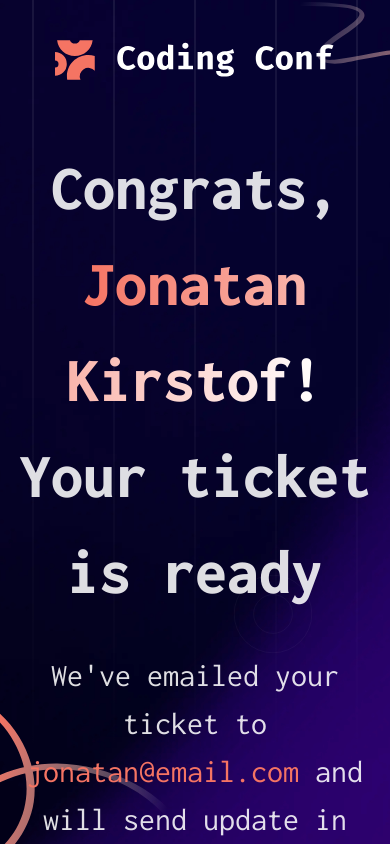
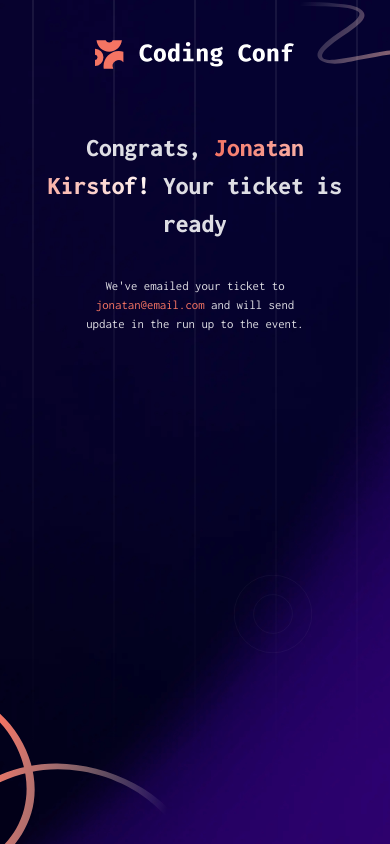
Before and after one commit to yohans-kasaw/frontend-master-conference-ticket-generator, a Vue app: page / in a window 390 px wide. Built offline with nearby package versions, Linux system fonts and the light colour scheme; a web font is replaced by a local one.

Commit message:
mobile: titles ad subtitle of tickat conformation made responsive

```diff
--- a/src/App.vue
+++ b/src/App.vue
@@ -1,13 +1,25 @@
 <template>
-    <TicketConfirmation/>
+    <div class="mt-10 d-flex justify-center">
+        <div>
+            <v-img :src="log_full_url" :width="200" />
+        </div>
+    </div>
+    <TicketConfirmation />
 </template>
 
 <script>
-import TicketConfirmation from "./views/TicketConfirmation.vue"
+import log_full_url from '@src/assets/svgs/logo-full.svg'
+
+import TicketConfirmation from './views/TicketConfirmation.vue'
 export default {
     components: {
-        TicketConfirmation
-    }
+        TicketConfirmation,
+    },
+    data() {
+        return {
+            log_full_url,
+        }
+    },
 }
 </script>
 
--- a/src/style.css
+++ b/src/style.css
@@ -52,8 +52,12 @@ body {
         url('./assets/svgs/pattern-lines.svg'),
         url('./assets/background/background-mobile.png');
     background-repeat: no-repeat;
-    background-color: red;
-    background-size: 35vw auto, 50vw auto, 20vw auto, auto, cover;
+    background-size:
+        35vw auto,
+        50vw auto,
+        20vw auto,
+        auto,
+        cover;
     background-position:
         top right,
         bottom left,
@@ -87,11 +91,11 @@ body {
 }
 
 .font-extra-big {
-    font-size: 4rem;
+    font-size: clamp(1.6rem, 6vw, 4rem);
 }
 
 .font-big {
-    font-size: 2rem;
+    font-size: clamp(0.8rem, 3vw, 1.8rem);
 }
 
 .font-mid {
--- a/src/views/TicketConfirmation.vue
+++ b/src/views/TicketConfirmation.vue
@@ -1,41 +1,27 @@
 <template>
     <div class="d-flex flex-column">
-        <div class="mt-10 d-flex justify-center">
-            <div>
-                <v-img :src="log_full_url" :width="280" />
-            </div>
-        </div>
-        <div class="mt-15">
-            <div class="font-weight-bold font-extra-big text-center">
+        <div class="mt-15 mx-auto">
+            <div
+                class="font-weight-bold font-extra-big text-center mx-auto"
+                style="width: 85vw; max-width: 55rem;"
+            >
                 Congrats,
-                <span class="red-gradient-text">Jonatan Kirstof!</span>
-                <br />
+                <span class="red-gradient-text"> Jonatan Kirstof! </span>
                 Your ticket is ready
             </div>
-            <div class="mt-8 font-weight-regular font-big text-center">
+            <div
+                class="mt-8 font-weight-regular font-big text-center mx-auto"
+                style="width: 60vw; max-width: 40rem;"
+            >
                 We've emailed your ticket to
-                <br />
                 <span class="red-text">jonatan@email.com</span>
-                and will send update in
-                <br />
-                the run up to the event.
-            </div>
-            <div style="margin-top: 124px" class="d-flex justify-center">
-                <Ticket
-                    userName="Jonatan Kirstof"
-                    userGithub="@jy-git-jonatan"
-                    eventDate="Jan 31, 2025"
-                    eventCity="Austin, Tx"
-                    ticketNumber="#01609"
-                    :userAvatarUrl="image_avatar"
-                />
+                and will send update in the run up to the event.
             </div>
         </div>
     </div>
 </template>
 
 <script>
-import log_full_url from '@src/assets/svgs/logo-full.svg'
 import image_avatar from '@src/assets/images/image-avatar.jpg'
 import Ticket from '@src/components/Ticket.vue'
 
@@ -45,7 +31,6 @@ export default {
     },
     data() {
         return {
-            log_full_url,
             image_avatar,
         }
     },
```
